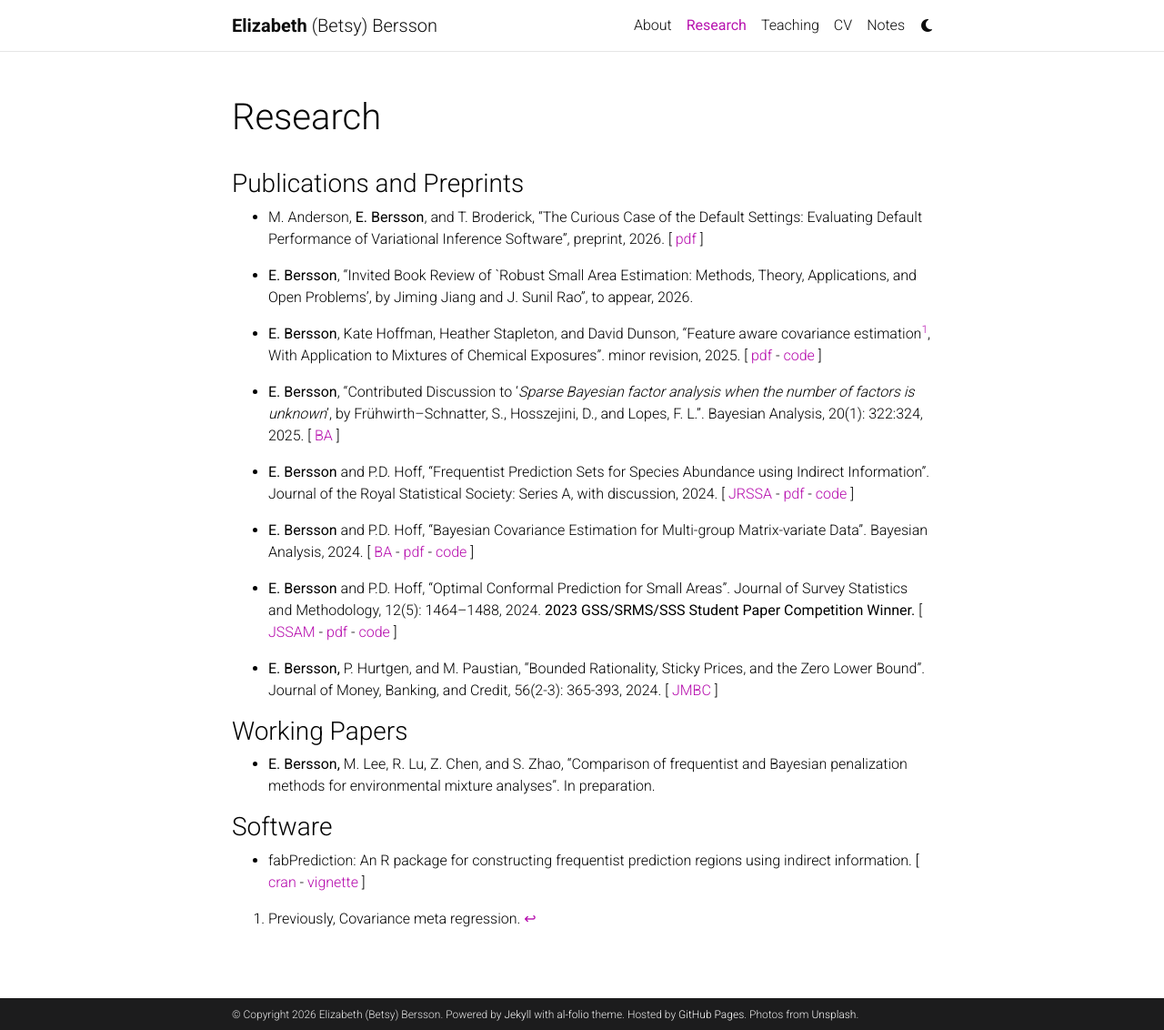
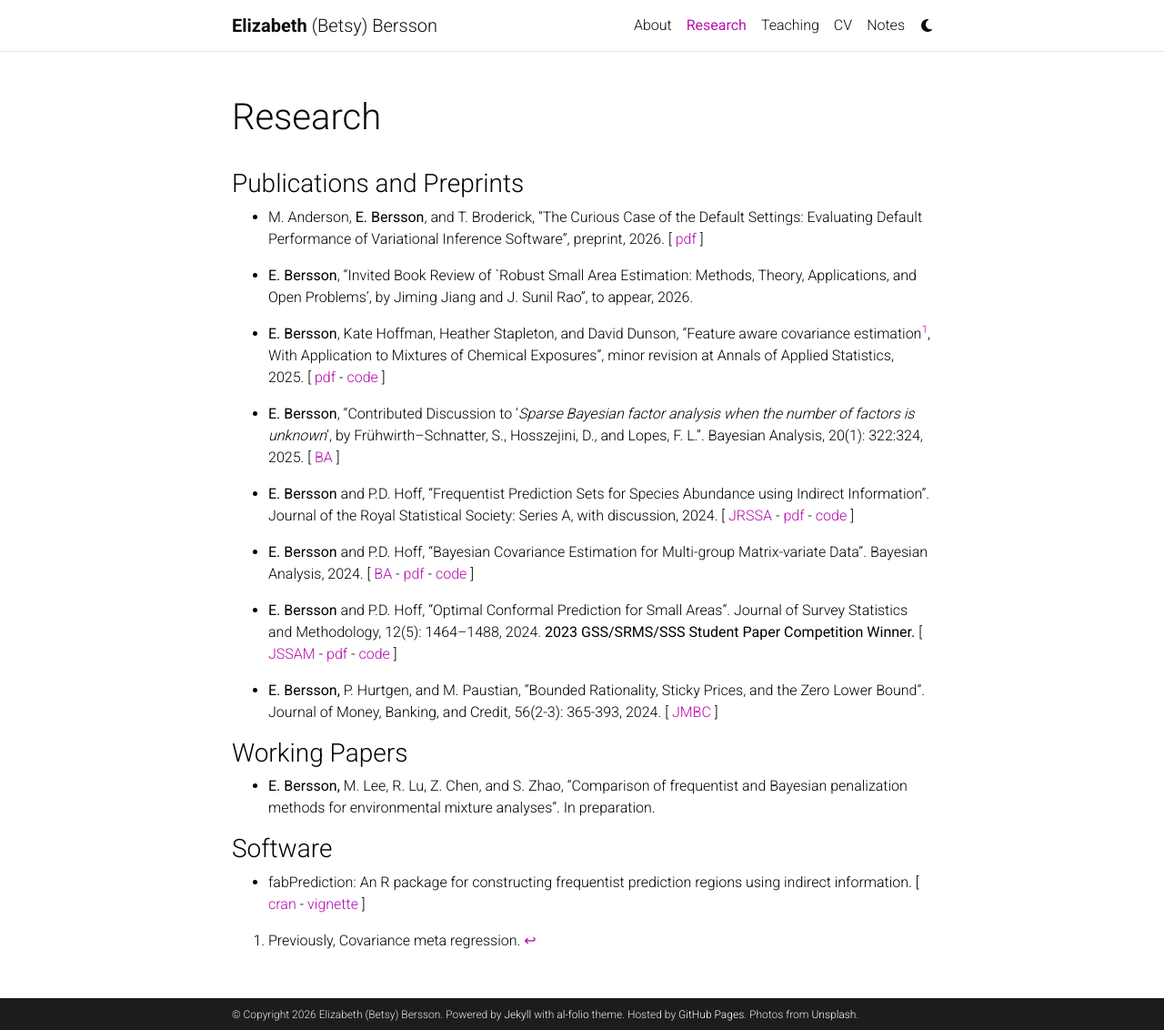
Before and after one commit to betsybersson/betsybersson.github.io, a Jekyll site: the page built from _pages/research.md, in a window 1280 px wide and 1132 px high. Shown: the whole window at 91% size. Built offline with Jekyll 4.4.1, drawn with Linux system fonts in a browser that asks for light colours; comment, search, counter and statistics services are not loaded; a style sheet for code colours, icons or effects is not loaded.

Commit message:
final formatting

```diff
--- a/_pages/research.md
+++ b/_pages/research.md
@@ -17,7 +17,7 @@
 - <b> E. Bersson</b>, "Invited Book Review of `<it>Robust Small Area Estimation: Methods, Theory, Applications, and Open Problems</it>',
 by Jiming Jiang and J. Sunil Rao", <it>to appear</it>, 2026.
 
-- <b> E. Bersson</b>, Kate Hoffman, Heather Stapleton, and David Dunson, "Feature aware covariance estimation[^1], With Application to Mixtures of Chemical Exposures". <it>minor revision</it>, 2025. [ [pdf](https://arxiv.org/abs/2504.08220) - [code](https://github.com/betsybersson/covarianceMetaRegression) ]
+- <b> E. Bersson</b>, Kate Hoffman, Heather Stapleton, and David Dunson, "Feature aware covariance estimation[^1], With Application to Mixtures of Chemical Exposures", <it>minor revision at Annals of Applied Statistics</it>, 2025. [ [pdf](https://arxiv.org/abs/2504.08220) - [code](https://github.com/betsybersson/covarianceMetaRegression) ]
 
 - <b> E. Bersson</b>, "Contributed Discussion to '<em>Sparse Bayesian factor analysis when the number of factors is unknown</em>', by Fr&#252;hwirth–Schnatter, S., Hosszejini, D., and Lopes, F. L.". <it>Bayesian Analysis</it>, 20(1): 322:324, 2025. [ [BA](https://projecteuclid.org/journals/bayesian-analysis/advance-publication/Sparse-Bayesian-Factor-Analysis-When-the-Number-of-Factors-Is/10.1214/24-BA1423.full) ]
 
```
